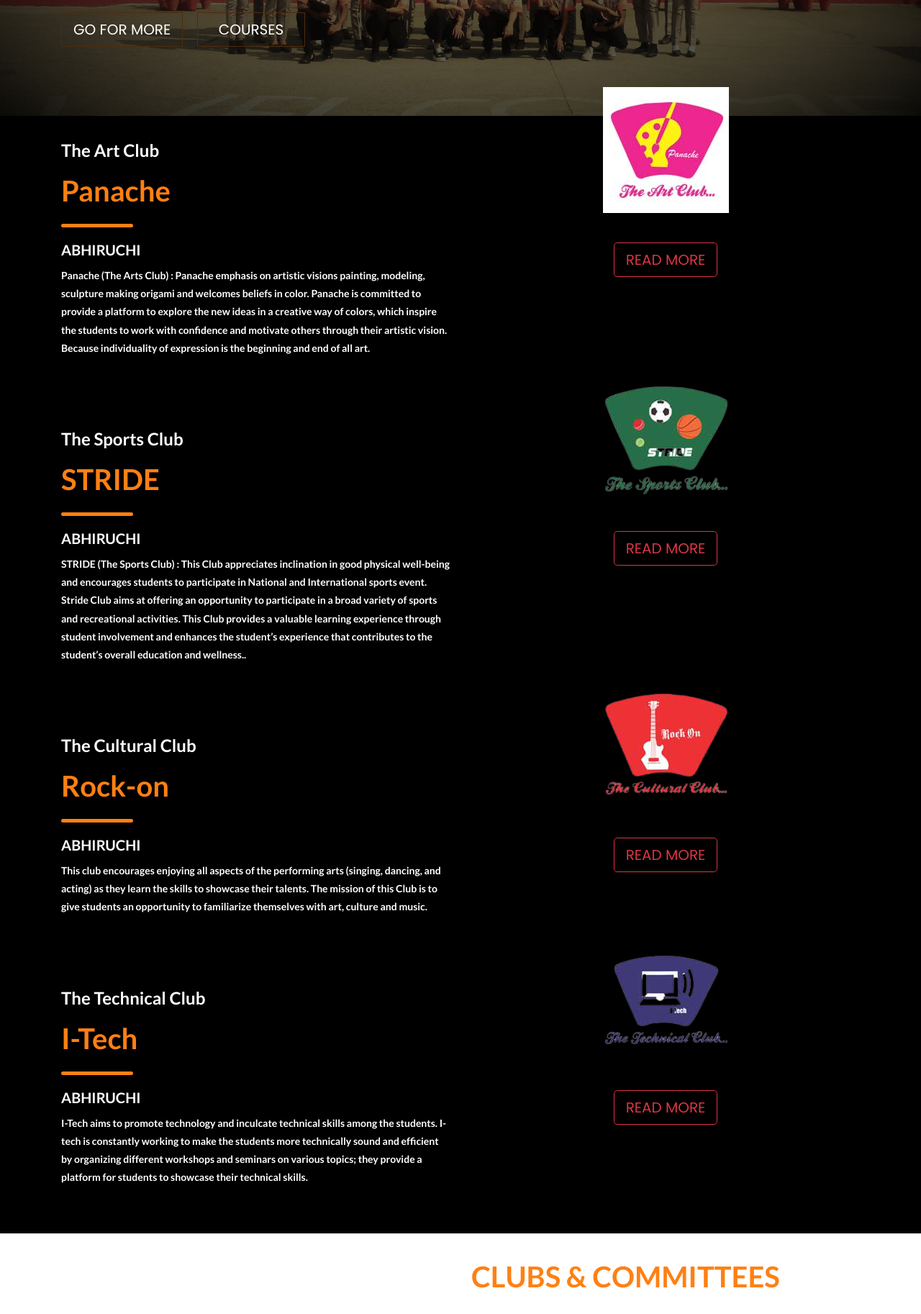
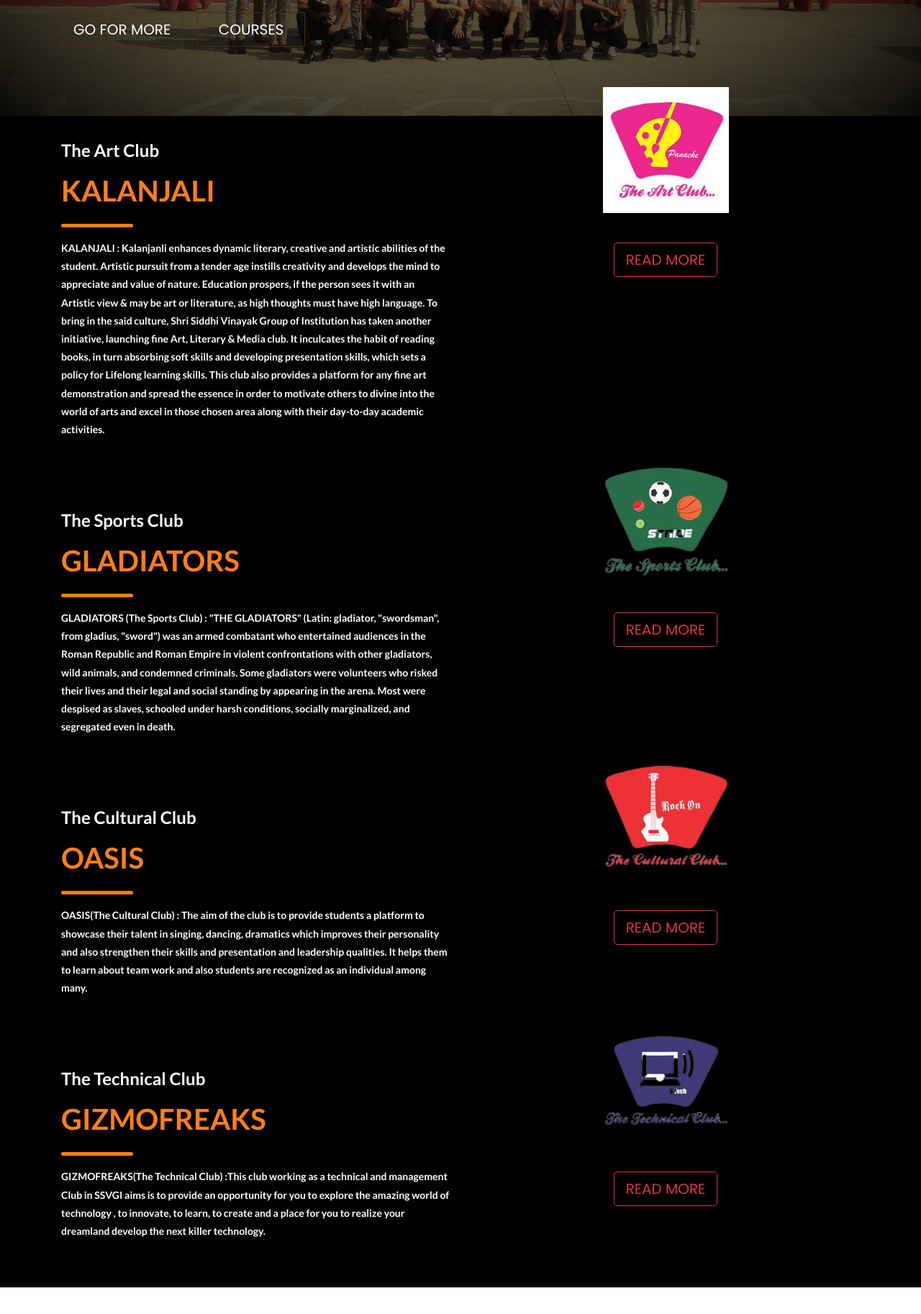
Before and after one commit to vaibhava17/clubs-event-handler, a PHP site: page / in a window 1280 px wide. Shown: the part 477-2303 px from the top of the page at 72% size. Run offline with PHP 8.4, Linux system fonts and the light colour scheme; some libraries are stand-ins or nearby versions.

Commit message:
clubs name edited

```diff
--- a/index.php
+++ b/index.php
@@ -31,10 +31,13 @@ include('plugins/head.php');
     <div class="row">
       <div class="col-md-6">
         <h4 class="wow bounceInUp" style="color: white;">The Art Club</h4>
-        <h2 class="wow bounceInRight">Panache</h2>
+        <h2 class="wow bounceInRight">KALANJALI</h2>
         <hr>
-        <h5 class="wow bounceInLeft" style="color: white;">ABHIRUCHI</h5>
-        <p class="wow bounceInDown" style="color: white;">Panache (The Arts Club) : Panache emphasis on artistic visions painting, modeling, sculpture making origami and welcomes beliefs in color. Panache is committed to provide a platform to explore the new ideas in a creative way of colors, which inspire the students to work with confidence and motivate others through their artistic vision. Because individuality of expression is the beginning and end of all art.</p>
+        <!-- <h5 class="wow bounceInLeft" style="color: white;">ABHIRUCHI</h5> -->
+
+        <p class="wow bounceInDown" style="color: white;">KALANJALI : Kalanjanli enhances dynamic literary, creative and artistic abilities of the student. Artistic pursuit from a tender age instills creativity and develops the mind to appreciate and value of nature.
+        Education prospers, if the person sees it with an Artistic view & may be art or literature, as high thoughts must have high language. To bring in the said culture, Shri Siddhi Vinayak Group of Institution has taken another initiative, launching fine Art, Literary & Media club. It inculcates the habit of reading books, in turn absorbing soft skills and developing presentation skills, which sets a policy for Lifelong learning skills. This club also provides a platform for any fine art demonstration and spread the essence in order to motivate others to divine into the world of arts and excel in those chosen area along with their day-to-day academic activities.
+      </p>
       </div>
       <div class="col-md-6">
         <figure class="wow bounceInDown">
@@ -54,10 +57,10 @@ include('plugins/head.php');
     <div class="row">
       <div class="col-md-6">
         <h4 class="wow bounceInUp" style="color: white;">The Sports Club </h4>
-        <h2 class="wow bounceInRight">STRIDE</h2>
+        <h2 class="wow bounceInRight">GLADIATORS</h2>
         <hr>
-        <h5 class="wow bounceInLeft" style="color: white;">ABHIRUCHI</h5>
-        <p class="wow bounceInDown" style="color: white;">STRIDE (The Sports Club) : This Club appreciates inclination in good physical well-being and encourages students to participate in National and International sports event. Stride Club aims at offering an opportunity to participate in a broad variety of sports and recreational activities. This Club provides a valuable learning experience through student involvement and enhances the student’s experience that contributes to the student’s overall education and wellness..</p>
+        <!-- <h5 class="wow bounceInLeft" style="color: white;">ABHIRUCHI</h5> -->
+        <p class="wow bounceInDown" style="color: white;">GLADIATORS (The Sports Club) : "THE GLADIATORS" (Latin: gladiator, "swordsman", from gladius, "sword") was an armed combatant who entertained audiences in the Roman Republic and Roman Empire in violent confrontations with other gladiators, wild animals, and condemned criminals. Some gladiators were volunteers who risked their lives and their legal and social standing by appearing in the arena. Most were despised as slaves, schooled under harsh conditions, socially marginalized, and segregated even in death.</p>
       </div>
       <div class="col-md-6">
         <figure class="wow bounceInDown">
@@ -77,10 +80,10 @@ include('plugins/head.php');
     <div class="row">
       <div class="col-md-6">
         <h4 class="wow bounceInUp" style="color: white;">The Cultural Club </h4>
-        <h2 class="wow bounceInRight">Rock-on</h2>
+        <h2 class="wow bounceInRight">OASIS</h2>
         <hr>
-        <h5 class="wow bounceInLeft" style="color: white;">ABHIRUCHI</h5>
-        <p class="wow bounceInDown" style="color: white;">This club encourages enjoying all aspects of the performing arts (singing, dancing, and acting) as they learn the skills to showcase their talents. The mission of this Club is to give students an opportunity to familiarize themselves with art, culture and music.</p>
+        <!-- <h5 class="wow bounceInLeft" style="color: white;">ABHIRUCHI</h5> -->
+        <p class="wow bounceInDown" style="color: white;">OASIS(The Cultural Club) : The aim of the club is to provide students a platform to showcase their talent in singing, dancing, dramatics which improves their personality and also strengthen their skills and presentation and leadership qualities. It helps them to learn about team work and also students are recognized as an individual among many.</p>
       </div>
       <div class="col-md-6">
         <figure class="wow bounceInDown">
@@ -100,10 +103,10 @@ include('plugins/head.php');
     <div class="row">
       <div class="col-md-6">
         <h4 class="wow bounceInUp" style="color: white;">The Technical Club </h4>
-        <h2 class="wow bounceInRight">I-Tech</h2>
+        <h2 class="wow bounceInRight">GIZMOFREAKS</h2>
         <hr>
-        <h5 class="wow bounceInLeft" style="color: white;">ABHIRUCHI</h5>
-        <p class="wow bounceInDown" style="color: white;">I-Tech aims to promote technology and inculcate technical skills among the students. I-tech is constantly working to make the students more technically sound and efficient by organizing different workshops and seminars on various topics; they provide a platform for students to showcase their technical skills.</p>
+        <!-- <h5 class="wow bounceInLeft" style="color: white;">ABHIRUCHI</h5> -->
+        <p class="wow bounceInDown" style="color: white;">GIZMOFREAKS(The Technical Club) :This club working as a technical and management Club in SSVGI aims is to provide an opportunity for you to explore the amazing world of technology , to innovate, to learn, to create and a place for you to realize your dreamland develop the next killer technology.</p>
       </div>
       <div class="col-md-6">
         <figure class="wow bounceInDown">
@@ -125,7 +128,7 @@ include('plugins/head.php');
     <div class="col-sm-6 offset-sm-6">
       <h2 class="wow bounceInLeft" data-wow-delay=".25s">CLUBS & COMMITTEES</h2>
       <hr>
-      <p class="wow bounceInRight" data-wow-delay=".25s">In Invertis University The Way Team Plays As A whole Determines It Success. You May Have The Greatest Bunch Of Individuals Stars In The World But If They Don't Play Together, The Club Won't Be Worth A dime</p>
+      <p class="wow bounceInRight" data-wow-delay=".25s">Shri Siddhi Vinayak Group of Institutions (SSVGI), aims that education is not limited to classrooms, it is a part of life; with the prime focus on maximizing the competencies, knowledge, inculcating professional ethics and values.</p>
       <a class="btn btn-lg btn-outline-danger d-inline-block text-center mx-auto wow bounceInDown" href="https://www.invertisuniversity.ac.in/">Learn More</a>
     </div>
   </div>
```
